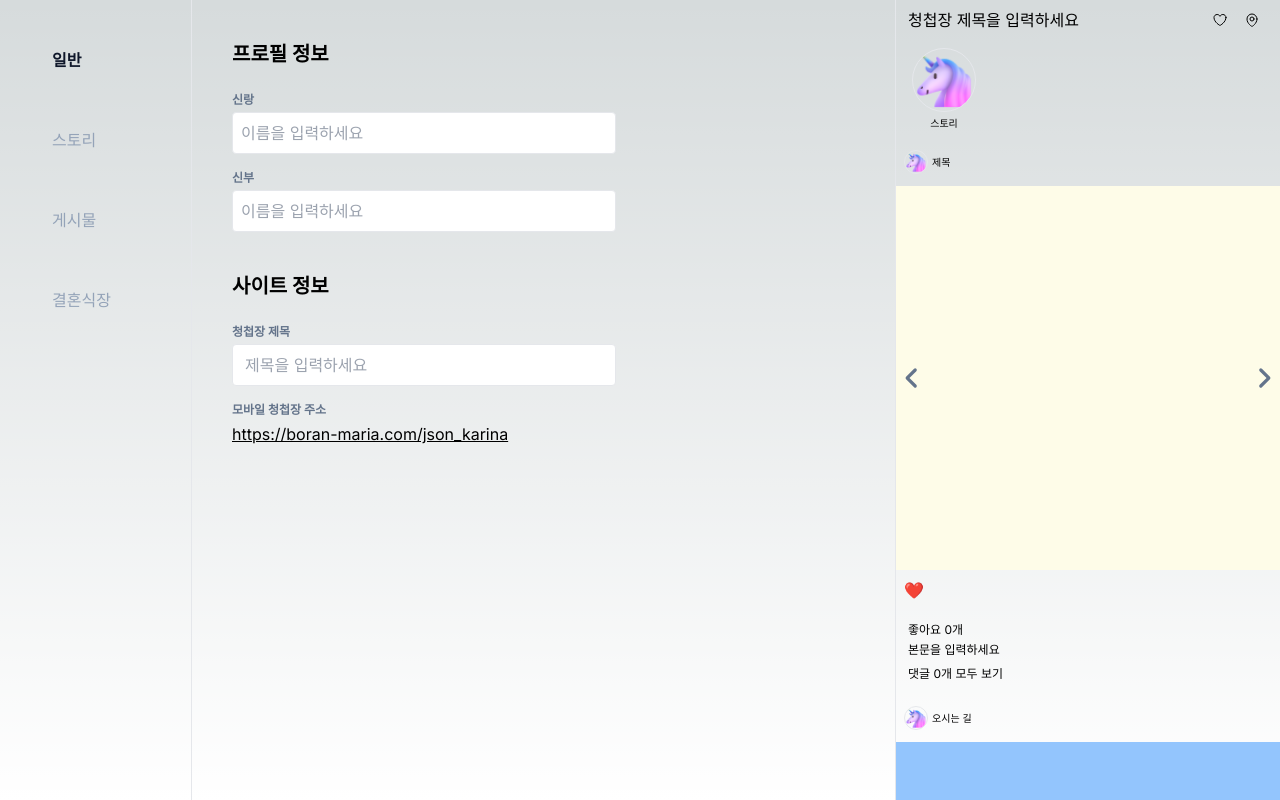
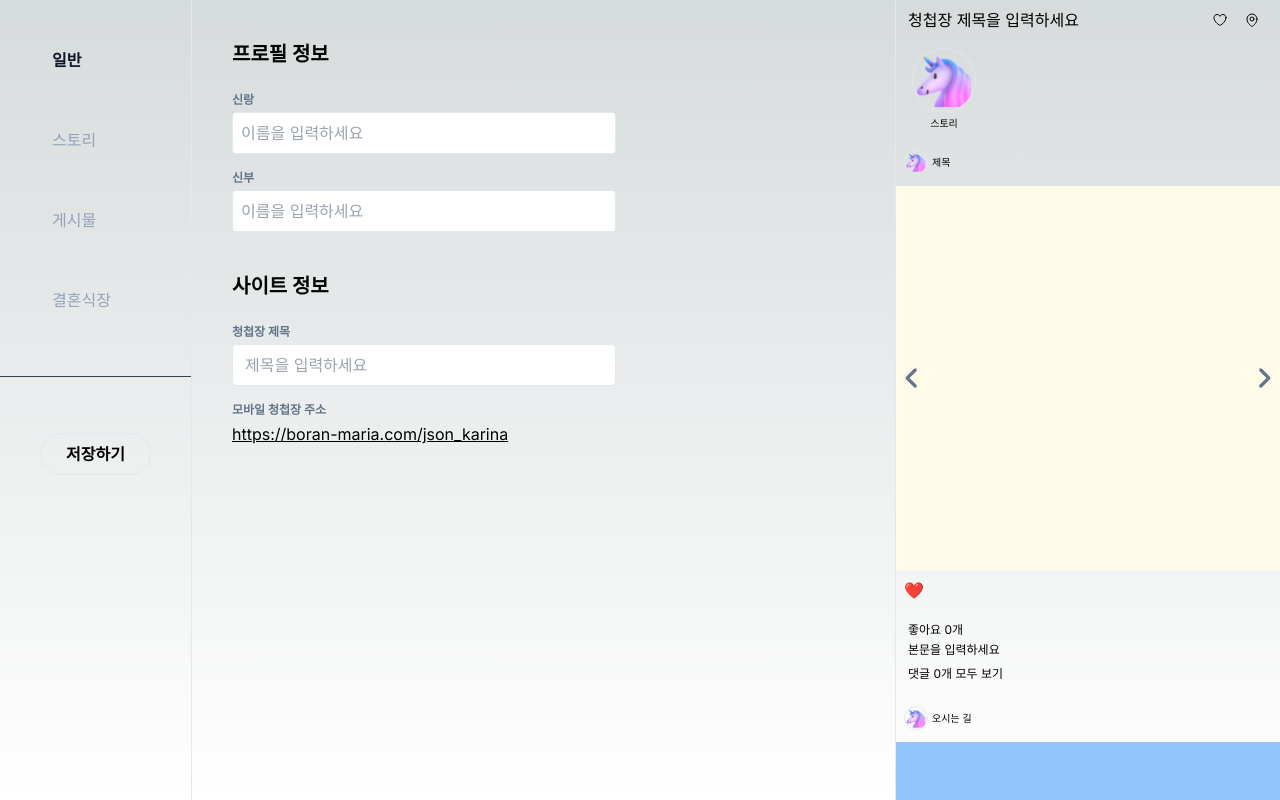
Before and after one commit to byunghun-ben/invitation-card-builder, a Next.js app: page /create/1 in a window 1280 px wide. Built offline with nearby package versions, Linux system fonts and the light colour scheme.

Commit message:
feat: 저장하기 버튼 추가

```diff
--- a/src/app/create/[id]/page.tsx
+++ b/src/app/create/[id]/page.tsx
@@ -38,7 +38,7 @@ const Page = () => {
     }[]
   >([
     {
-      id: Math.random().toString(),
+      id: Math.random().toString(36).slice(2),
       title: "",
       images: [],
     },
@@ -48,7 +48,7 @@ const Page = () => {
     setStories(stories => [
       ...stories,
       {
-        id: Math.random().toString(),
+        id: Math.random().toString(36).slice(2),
         title: "",
         images: [],
       },
@@ -107,7 +107,7 @@ const Page = () => {
     }[]
   >([
     {
-      id: Math.random().toString(),
+      id: Math.random().toString(36).slice(2),
       title: "",
       content: "",
       images: [],
@@ -118,7 +118,7 @@ const Page = () => {
     setPosts(posts => [
       ...posts,
       {
-        id: Math.random().toString(),
+        id: Math.random().toString(36).slice(2),
         title: "",
         content: "",
         images: [],
@@ -228,8 +228,9 @@ const Page = () => {
   return (
     <div className="flex h-screen">
       <Tab.Group>
-        <section className="basis-48 shrink-0 py-10 pl-10 border-r">
-          <Tab.List className="flex flex-col items-start gap-10">
+        <section className="basis-48 shrink-0 border-r">
+          <div className="w-full flex flex-col gap-4">
+            <Tab.List className="flex flex-col items-start gap-10 py-10 pl-10">
               <Tab
                 className={({ selected }) =>
                   `py-2 px-3 ${
@@ -275,6 +276,26 @@ const Page = () => {
                 결혼식장
               </Tab>
             </Tab.List>
+
+            <div className="h-px bg-slate-700" />
+
+            <div className="px-10 py-10 flex flex-col">
+              <button
+                type="button"
+                className="border py-2 px-4 rounded-full hover:bg-slate-100 dark:hover:bg-slate-900"
+                onClick={() => {
+                  console.log("data", {
+                    title,
+                    stories,
+                    posts,
+                    weddingHall,
+                  });
+                }}
+              >
+                <span className="font-bold">저장하기</span>
+              </button>
+            </div>
+          </div>
         </section>
         <section className="basis-96 flex-1 flex flex-col border-r overflow-y-auto">
           <Tab.Panels className="flex-1 flex flex-col">
```
Lines whose indentation alone changed are shown as unchanged.
